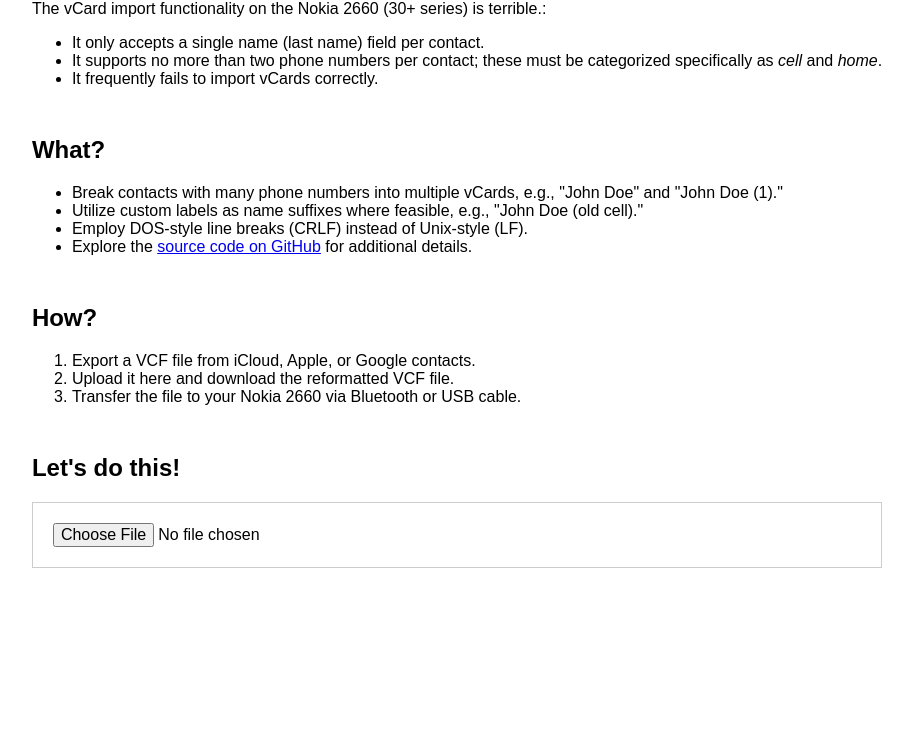
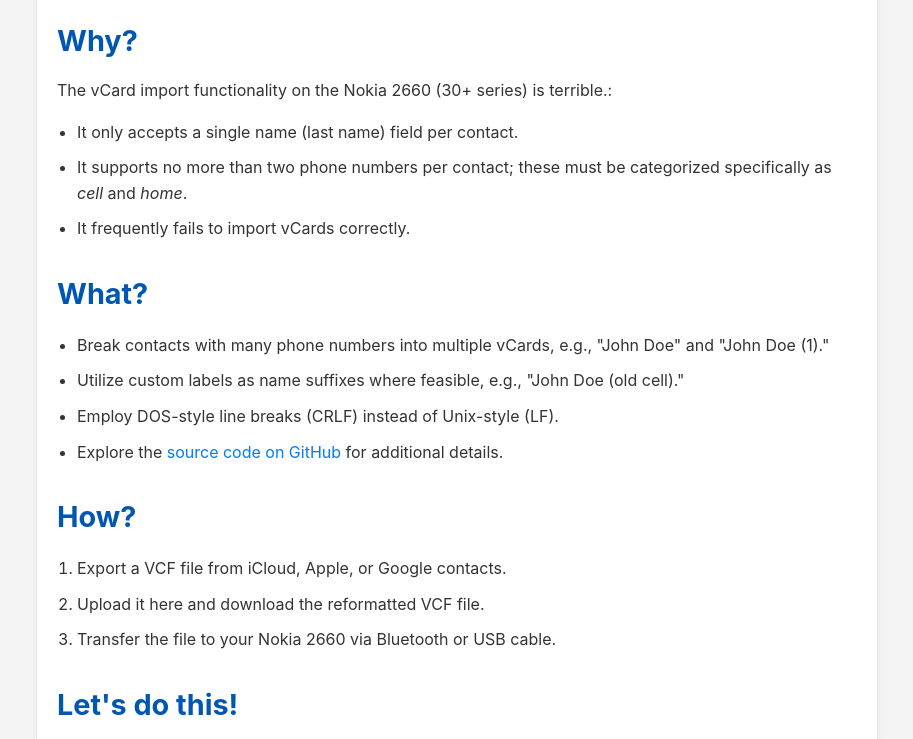
Before and after one commit to dommmel/vcard_nokia, a website with bundled scripts: page index.html in a window 1280 px wide. Shown: the part 154-893 px from the top of the page, without its empty margins (183-1096 px from the left). Before the commit the page ends 800 px from the top, so only its background shows below. Built offline with nearby package versions, Linux system fonts and the light colour scheme.

Commit message:
improve css

```diff
--- a/styles.css
+++ b/styles.css
@@ -1,23 +1,96 @@
-body {
-  font-family: Arial, sans-serif;
-  display: flex;
-  justify-content: center;
-  align-items: center;
+/* Base settings to normalize styling across browsers */
+html, body {
   margin: 0;
-}
-
-input, button {
-  margin: 10px;
-  padding: 10px;
+  padding: 0;
+  font-family: -apple-system, BlinkMacSystemFont, "Segoe UI", Roboto, "Helvetica Neue", Arial, sans-serif;
+  color: #333;
+  background: #f4f4f4;
+  line-height: 1.6;
   font-size: 16px;
 }
 
-.widget {
-  display: flex;
-  align-items: center;
-  border: 1px solid #ccc;
+/* Container for padding and max-width */
+.container {
+  max-width: 800px;
+  margin: 0 auto;
+  padding: 20px;
+  background: #fff;
+  box-shadow: 0 2px 5px rgba(0, 0, 0, 0.1);
+}
+
+/* Style headings */
+h1, h2 {
+  color: #0056b3; /* A nice, dark blue for headings */
+}
+
+h1 {
+  font-size: 2.5em;
+  margin-bottom: 0.5em;
+  line-height: 1.2;
 }
 
 h2 {
-  margin-top: 2em;
+  font-size: 1.8em;
+  margin-top: 1em;
+  margin-bottom: 0.5em;
 }
+
+/* Links */
+a {
+  color: #007bff;
+  text-decoration: none;
+}
+
+a:hover {
+  text-decoration: underline;
+}
+
+/* Lists */
+ul, ol {
+  padding-left: 20px;
+}
+
+li {
+  margin-bottom: 10px;
+}
+
+input[type="file"] {
+  border: 1px dashed #0056b3;
+  background: #e9ecef;
+  display: block;
+  padding: 20px;
+  width: calc(100% - 42px); /* Adjust width to account for padding and border */
+  margin: 10px auto;
+  text-align: center;
+  cursor: pointer;
+  color: #0056b3;
+  transition: background-color 0.3s ease;
+}
+
+input[type="file"]:hover, input[type="file"]:focus {
+  background-color: #d0e2f7;
+  outline: none; /* Removes the default focus outline */
+}
+
+/* Responsive design */
+@media (max-width: 768px) {
+  .container {
+    width: 95%;
+    padding: 10px;
+  }
+
+  h1 {
+    font-size: 2em;
+  }
+
+  h2 {
+    font-size: 1.5em;
+  }
+}
+
+/* Further enhancement for mobile */
+@media (max-width: 480px) {
+  h1, h2 {
+    font-size: 1.2em;
+  }
+}
```
